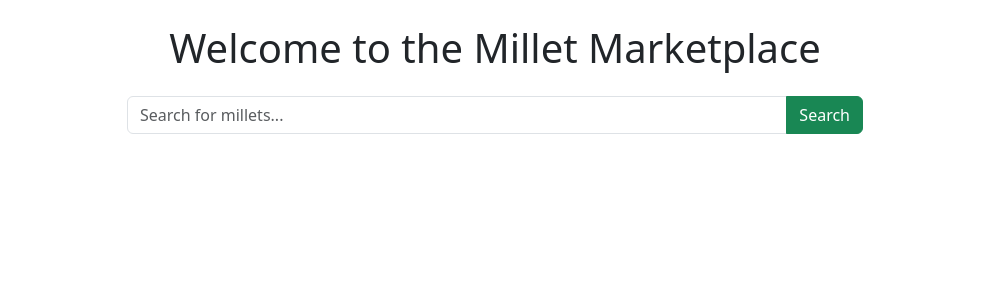
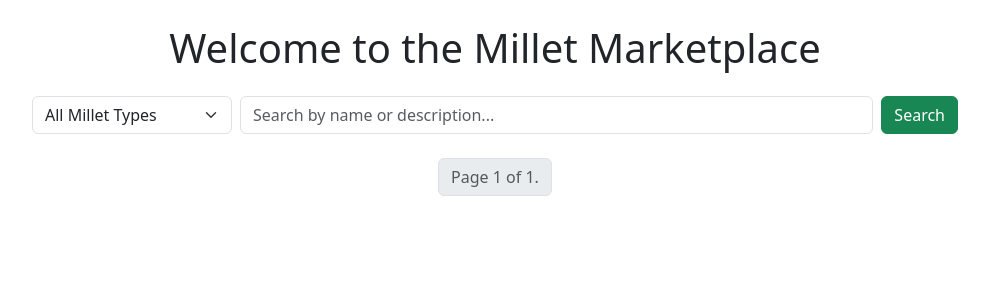
Before and after one commit to simran-nitj/SHREE_ANNA_PROJECT, a Django app: page / in a window 1280 px wide. Shown: the part 56-356 px from the top of the page, without its empty margins (145-1134 px from the left). Run offline with Django 5.2, Linux system fonts and the light colour scheme; data that the repository does not hold is empty.

Commit message:
cart added

```diff
--- a/marketplace/templates/marketplace/product_list.html
+++ b/marketplace/templates/marketplace/product_list.html
@@ -2,14 +2,27 @@
 
 {% block content %}
     <h1 class="my-4 text-center">Welcome to the Millet Marketplace</h1>
+
     <div class="row justify-content-center">
-    <div class="col-md-8 mb-4">
-        <form action="{% url 'product_list' %}" method="GET" class="input-group">
-            <input type="text" name="query" class="form-control" placeholder="Search for millets..." value="{{ request.GET.query }}">
-            <button class="btn btn-success" type="submit">Search</button>
-        </form>
+        <div class="col-md-10 mb-4">
+            <form action="{% url 'product_list' %}" method="GET" class="d-flex gap-2">
+
+                <select name="millet_type" class="form-select" style="max-width: 200px;">
+                    <option value="">All Millet Types</option>
+                    {% for type in millet_types %}
+                        <option value="{{ type }}" {% if request.GET.millet_type == type %}selected{% endif %}>
+                            {{ type }}
+                        </option>
+                    {% endfor %}
+                </select>
+
+                <input type="text" name="query" class="form-control" placeholder="Search by name or description..." value="{{ request.GET.query }}">
+
+                <button class="btn btn-success" type="submit">Search</button>
+            </form>
+        </div>
     </div>
-</div>
+
     <div class="row">
         {% for product in products %}
             <div class="col-md-4">
@@ -29,4 +42,32 @@
             </div>
         {% endfor %}
     </div>
+
+    <nav aria-label="Page navigation">
+        <ul class="pagination justify-content-center">
+            {% if products.has_previous %}
+                <li class="page-item">
+                    <a class="page-link" href="?page=1">&laquo; First</a>
+                </li>
+                <li class="page-item">
+                    <a class="page-link" href="?page={{ products.previous_page_number }}">Previous</a>
+                </li>
+            {% endif %}
+
+            <li class="page-item disabled">
+                <a class="page-link" href="#" tabindex="-1">
+                    Page {{ products.number }} of {{ products.paginator.num_pages }}.
+                </a>
+            </li>
+
+            {% if products.has_next %}
+                <li class="page-item">
+                    <a class="page-link" href="?page={{ products.next_page_number }}">Next</a>
+                </li>
+                <li class="page-item">
+                    <a class="page-link" href="?page={{ products.paginator.num_pages }}">Last &raquo;</a>
+                </li>
+            {% endif %}
+        </ul>
+    </nav>
 {% endblock %}
--- a/marketplace/urls.py
+++ b/marketplace/urls.py
@@ -14,4 +14,10 @@ urlpatterns = [
     path('product/<int:pk>/update/', views.product_update, name='product_update'),
     # Add this new URL for deleting a product
     path('product/<int:pk>/delete/', views.product_delete, name='product_delete'),
+    # Add these two new URLs for the cart
+    path('cart/add/<int:product_id>/', views.add_to_cart, name='add_to_cart'),
+    path('cart/', views.cart_detail, name='cart_detail'),
+    path('cart/update/<int:product_id>/', views.update_cart, name='update_cart'),
+    path('cart/remove/<int:product_id>/', views.remove_from_cart, name='remove_from_cart'),
+
 ]
--- a/marketplace/views.py
+++ b/marketplace/views.py
@@ -4,21 +4,49 @@
 from django.shortcuts import render, get_object_or_404, redirect
 from .models import Product
 # marketplace/views.py
-
+from django.core.paginator import Paginator
+from django.db.models import Q
 from django.contrib.auth.forms import UserCreationForm # Import Django's form
 from django.contrib import messages # To show success messages
 from .forms import ProductForm
 from django.contrib.auth.decorators import login_required
+# marketplace/views.py
+
+# marketplace/views.py
+
 def product_list(request):
-    # inside your product_list view
-    search_query = request.GET.get('query', None) # Get the search query from the URL
+    # Start with all products, ordered by the newest first (this part is the same)
+    products_list = Product.objects.all().order_by('-listed_on')
+
+    # --- Search Logic (this part is the same) ---
+    search_query = request.GET.get('query', None)
     if search_query:
-    # Filter products where the name contains the search query (case-insensitive)
-           products = Product.objects.filter(millet_name__icontains=search_query)
-    else:
-        products = Product.objects.all().order_by('-listed_on')
-    products = Product.objects.all().order_by('-listed_on')
-    return render(request, 'marketplace/product_list.html', {'products': products})
+        products_list = products_list.filter(
+            Q(millet_name__icontains=search_query) |
+            Q(description__icontains=search_query)
+        )
+
+    # --- Filter Logic (this part is the same) ---
+    millet_filter = request.GET.get('millet_type', None)
+    if millet_filter and millet_filter != "":
+        products_list = products_list.filter(millet_name__iexact=millet_filter)
+
+    # --- Pagination Logic (this is the new part) ---
+    # Create a Paginator object, showing 6 products per page
+    paginator = Paginator(products_list, 6)
+    # Get the page number from the URL (e.g., /?page=2)
+    page_number = request.GET.get('page')
+    # Get the Page object for the requested page number
+    products = paginator.get_page(page_number)
+
+    # Get a unique list of all millet types for the dropdown menu
+    millet_types = Product.objects.values_list('millet_name', flat=True).distinct().order_by('millet_name')
+
+    context = {
+        'products': products, # Pass the paginated products to the template
+        'millet_types': millet_types,
+    }
+    return render(request, 'marketplace/product_list.html', context)
 
 
 
@@ -96,3 +124,71 @@ def product_delete(request, pk):
         return redirect('product_list')
 
     return render(request, 'marketplace/product_confirm_delete.html', {'product': product})
+
+
+
+def add_to_cart(request, product_id):
+    product = get_object_or_404(Product, id=product_id)
+    # Get the cart from the session, or create an empty dictionary if it doesn't exist
+    cart = request.session.get('cart', {})
+    product_id_str = str(product.id)
+
+    # For simplicity, we'll just add one of each item.
+    # A more advanced cart would handle quantity.
+    cart[product_id_str] = {'quantity': 1}
+
+    request.session['cart'] = cart
+    messages.success(request, f'"{product.millet_name}" was added to your cart.')
+    return redirect('cart_detail')
+
+
+def cart_detail(request):
+    cart = request.session.get('cart', {})
+    cart_items = []
+    total_price = 0
+
+    for product_id, item_data in cart.items():
+        product = get_object_or_404(Product, id=int(product_id))
+        item_total = product.price_per_kg * item_data['quantity']
+        cart_items.append({
+            'product': product,
+            'quantity': item_data['quantity'],
+            'total': item_total,
+        })
+        total_price += item_total
+
+    context = {
+        'cart_items': cart_items,
+        'total_price': total_price,
+    }
+    return render(request, 'marketplace/cart_detail.html', context)
+# marketplace/views.py
+
+def update_cart(request, product_id):
+    cart = request.session.get('cart', {})
+    product_id_str = str(product_id)
+    quantity = int(request.POST.get('quantity', 1)) # Get quantity from the form
+
+    if quantity > 0:
+        cart[product_id_str] = {'quantity': quantity}
+        messages.success(request, 'Cart updated successfully.')
+    else:
+        # If quantity is 0 or less, remove the item
+        if product_id_str in cart:
+            del cart[product_id_str]
+            messages.success(request, 'Item removed from cart.')
+
+    request.session['cart'] = cart
+    return redirect('cart_detail')
+# marketplace/views.py
+
+def remove_from_cart(request, product_id):
+    cart = request.session.get('cart', {})
+    product_id_str = str(product_id)
+
+    if product_id_str in cart:
+        del cart[product_id_str]
+        messages.success(request, 'Item removed from cart.')
+
+    request.session['cart'] = cart
+    return redirect('cart_detail')
```
Also changed, not shown: marketplace/templates/marketplace/cart_detail.html (added, +50 -0 lines), marketplace/templates/marketplace/product_detail.html (+9 -0 lines).
